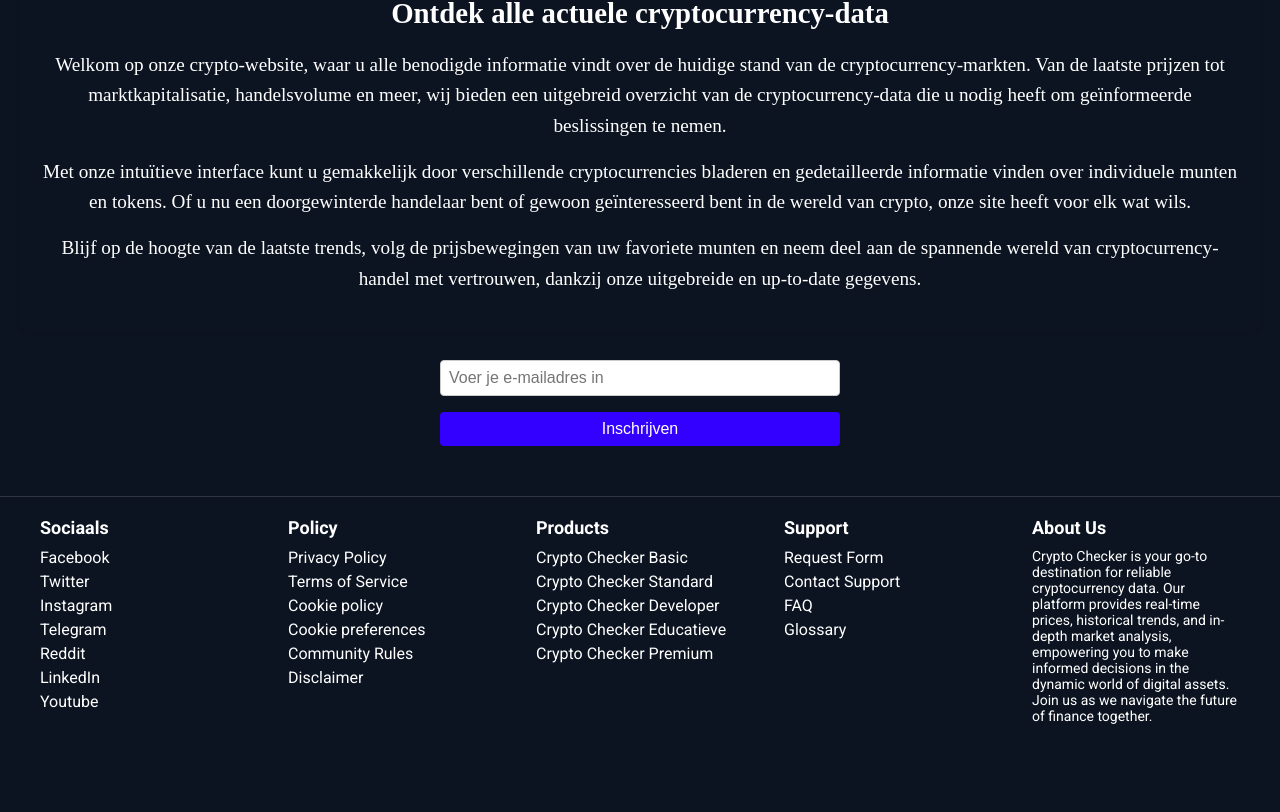
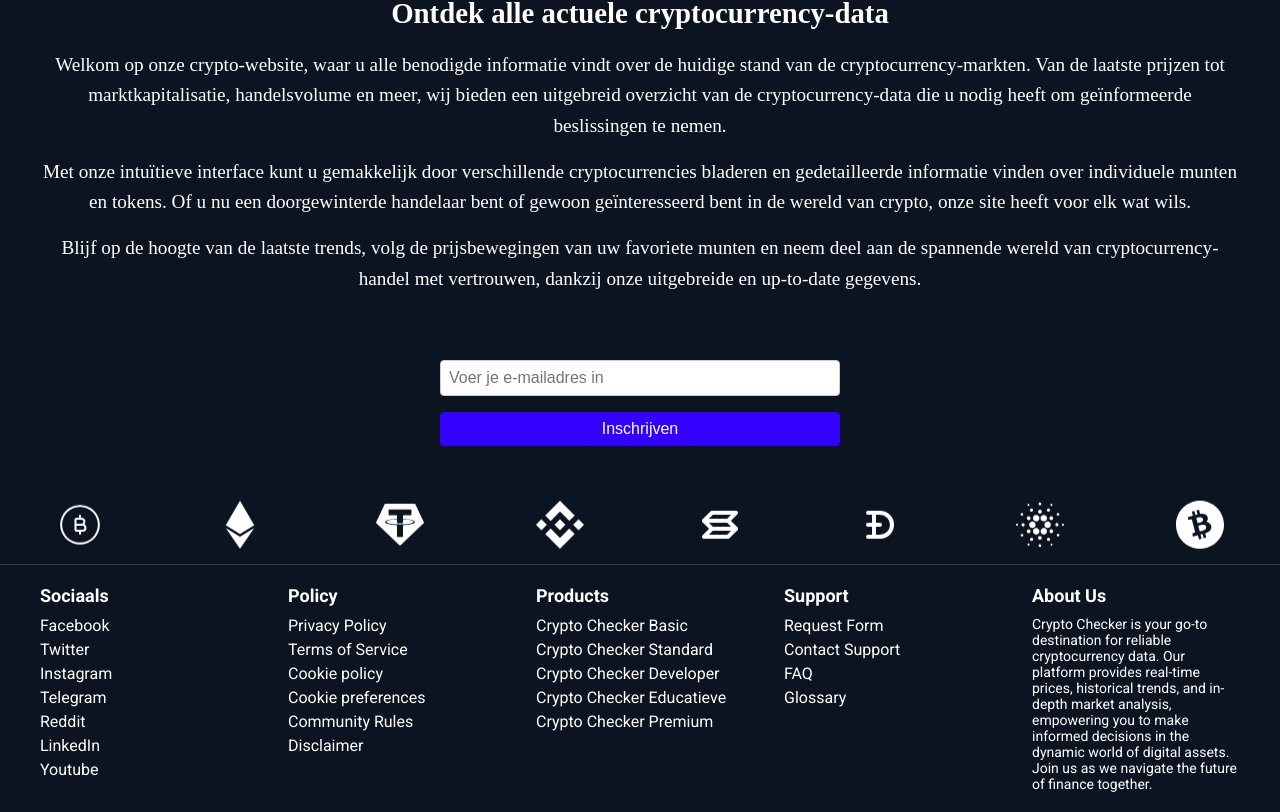
Before and after one commit to OneBreach/font-end-lj2-pr3, a React (Vite) app: page / in a window 1280 px wide. Shown: the part 852-1664 px from the top of the page. Before the commit the page ends 1596 px from the top, so only its background shows below. Built offline with nearby package versions, Linux system fonts and the light colour scheme; no server answers.

Commit message:
extra component

```diff
--- a/src/Pages/homepage/App.tsx
+++ b/src/Pages/homepage/App.tsx
@@ -7,6 +7,7 @@
 import './App.css';
 import Signup from '../../components/Signup/Signup';
 import AboutUs from '../../components/AboutUs/AboutUs';
+import CryptoIcons from '../../components/CryptoIcons/CryptoIcons';
 
 
 function App() {
@@ -34,6 +35,7 @@
       } }/>
       <AboutUs />
       <Signup/>
+      <CryptoIcons />
       <Footer />
     </div>
   );
--- /dev/null
+++ b/src/components/CryptoIcons/CryptoIcons.css
@@ -0,0 +1,21 @@
+.crypto-icons {
+    display: flex;
+    justify-content: space-around;
+    align-items: center;
+    color: white;
+  }
+
+  .crypto-icon {
+    font-size: 3rem;
+    margin: 10px;
+    animation: moveUpDown 1.5s infinite alternate;
+  }
+
+  @keyframes moveUpDown {
+    0% {
+      transform: translateY(0);
+    }
+    100% {
+      transform: translateY(-20px);
+    }
+  }
--- /dev/null
+++ b/src/components/CryptoIcons/CryptoIcons.tsx
@@ -0,0 +1,27 @@
+import React from 'react';
+import './CryptoIcons.css';
+import { CiBitcoin } from "react-icons/ci";
+import { FaEthereum } from "react-icons/fa6";
+import { SiTether } from "react-icons/si";
+import { SiBinance } from "react-icons/si";
+import { TbCurrencySolana } from "react-icons/tb";
+import { TbCurrencyDogecoin } from "react-icons/tb";
+import { SiCardano } from "react-icons/si";
+import { SiBitcoincash } from "react-icons/si";
+
+const CryptoIcons: React.FC = () => {
+  return (
+    <div className="crypto-icons">
+      <CiBitcoin className="crypto-icon" />
+      <FaEthereum className="crypto-icon" />
+      <SiTether className="crypto-icon" />
+      <SiBinance className="crypto-icon" />
+      <TbCurrencySolana className="crypto-icon" />
+      <TbCurrencyDogecoin className="crypto-icon" />
+      <SiCardano className="crypto-icon" />
+      <SiBitcoincash className="crypto-icon" />
+    </div>
+  );
+};
+
+export default CryptoIcons;
```
